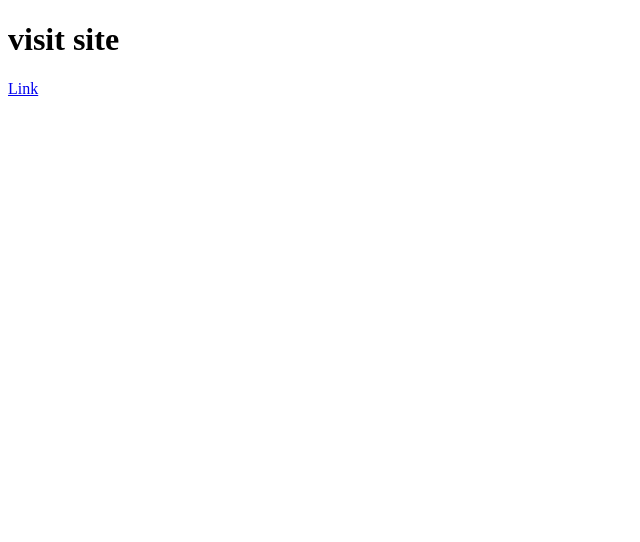
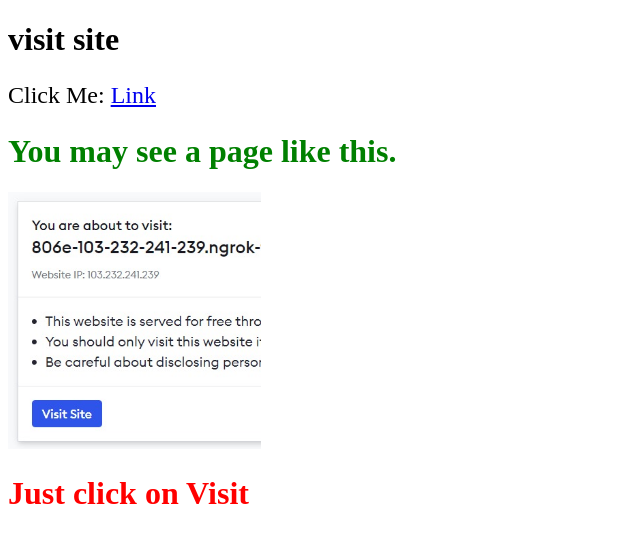
Before and after one commit to devShaik010/redirect, a plain HTML site: page index.html in a window 1280 px wide. Shown: the whole page, without its empty margins (0-640 px from the left). Drawn offline with Linux system fonts and the light colour scheme.

Commit message:
Update index.html

```diff
--- a/index.html
+++ b/index.html
@@ -7,6 +7,12 @@
 </head>
 <body>
     <h1>visit site</h1>
-    <a href="https://806e-103-232-241-239.ngrok-free.app">Link</a>
+    <p style="font-size: x-large;">Click Me: <a href="google.com" style="font-size: x-large;">Link</a></p>
+
+    <h1 style="color:green">You may see a page like this.</h1>
+
+    <img src="./instruction.jpg" width="20%">
+    <h1 style="color:red">Just click on Visit</h1>
+
 </body>
 </html>
```
